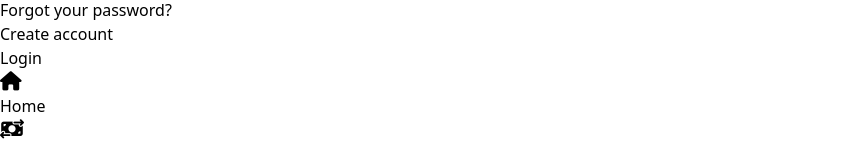
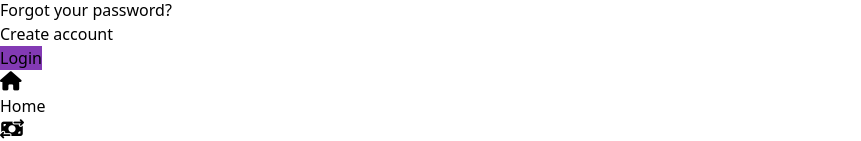
Before and after one commit to asifbhatti0328/Bank_islami, a React (Vite) app in the folder frontend/: page /user/login in a window 1280 px wide. Shown: the part 1497-1638 px from the top of the page, without its empty margins (0-861 px from the left). Built offline with nearby package versions, Linux system fonts and the light colour scheme; no server answers.

Commit message:
bhhfgfggjgdfdjhj

```diff
--- a/frontend/src/index.css
+++ b/frontend/src/index.css
@@ -66,6 +66,6 @@
 }
 
 
-/* .box-availableBalance{
+.box-availableBalance{
     background: #833AB4;
-} */
+}
```
